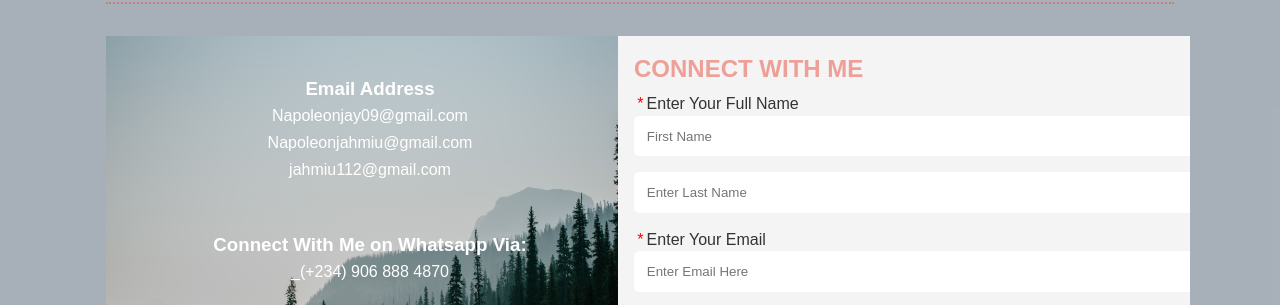
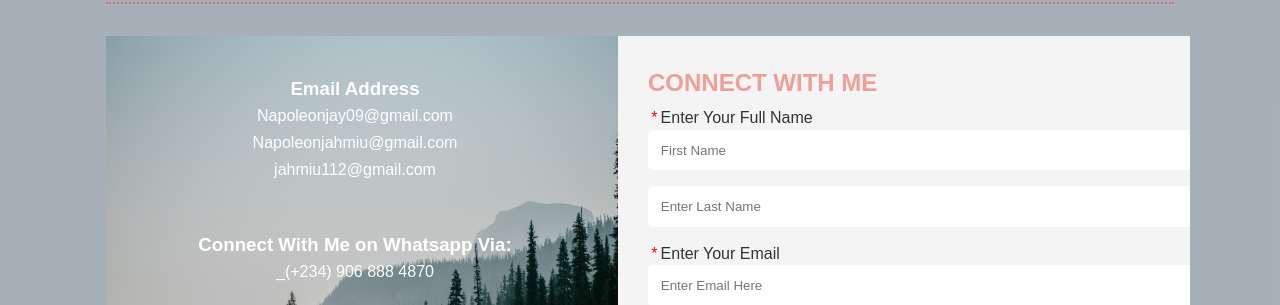
Before and after one commit to Napoleon-Jahmiu/My-portfolio, a plain HTML site: page index.html in a window 1280 px wide. Shown: the part 4212-4517 px from the top of the page. Drawn offline with nearby package versions, Linux system fonts and the light colour scheme.

Commit message:
added some padding for user friendly

```diff
--- a/css/style.css
+++ b/css/style.css
@@ -74,6 +74,7 @@ p { line-height: 1.7;}
 .p-1 {padding: 1.5rem;}
 .p-2 {padding: 2rem;}
 .p-3 {padding: 3rem ;}
+.px-1 {padding-right: 2rem;}
 
 .bg-dark {
     background: var(--dc);
@@ -330,6 +331,7 @@ grid-template-columns: repeat(2, 2fr);
     color: var(--wc);
     text-align: center;
     height: 100%;
+    padding-right: 30px;
 }
 
 #contact .contact-container .connect::before {
@@ -351,6 +353,7 @@ grid-template-columns: repeat(2, 2fr);
     padding: 1rem;
     width: 60vw;
     overflow: hidden;
+    padding: 30px;
 }
 
 #contact .contact-container .formup h1 {
--- a/index.html
+++ b/index.html
@@ -232,7 +232,7 @@
     <Section id="contact">
       <div class="container">
         <div class="contact-container">
-          <div class="connect">
+          <div class="connect .px">
 
             <div class="py-1">
               <h3>Email Address</h3>
@@ -259,7 +259,7 @@
 
      </div   >
 
-            <div class="formup">
+            <div class="formup .px">
               <h1>CONNECT WITH ME</h1>
               <form action="POST">
                 <div class="form-wrap">
```
